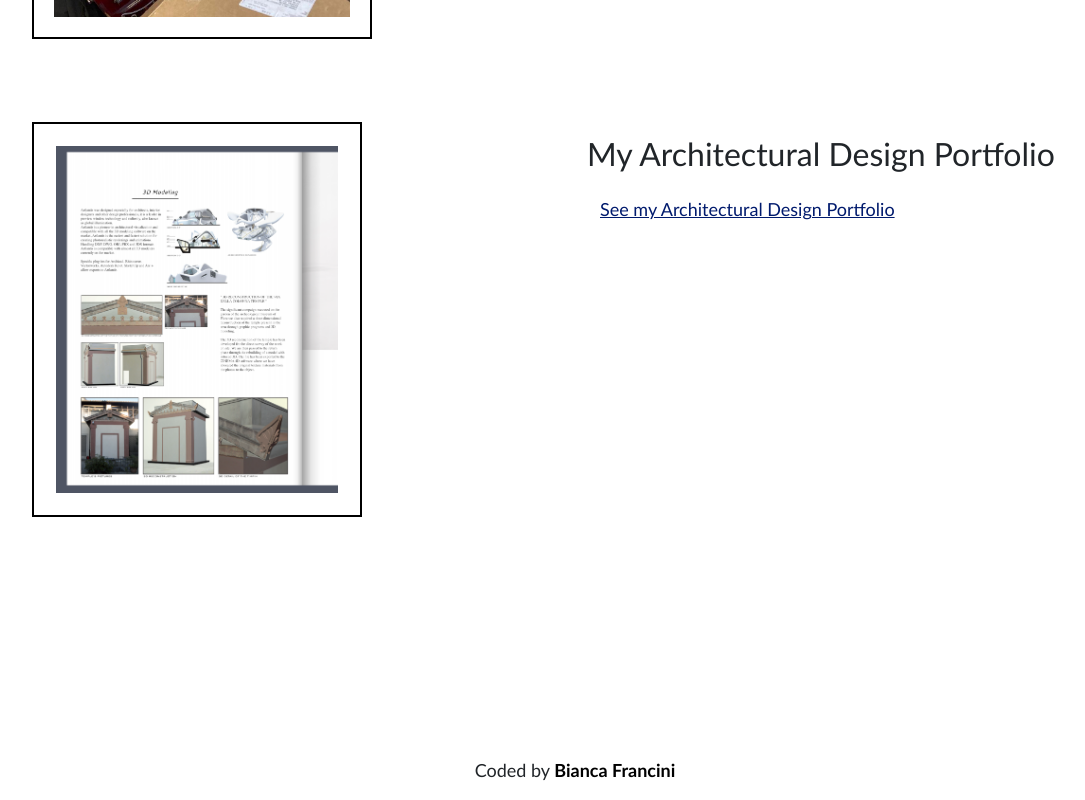
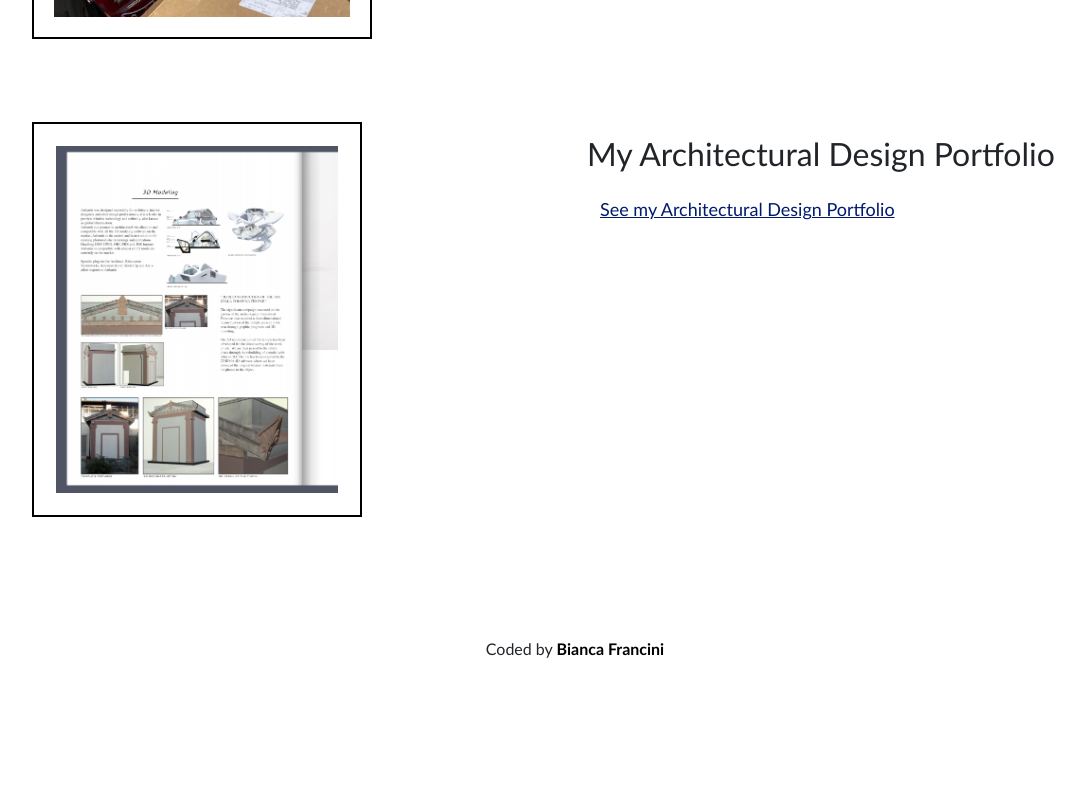
Before and after one commit to biancafrancini/Vanni-CV, a React (Create React App) app in the folder my-cv/: page / in a window 1280 px wide. Shown: the part 1476-2276 px from the top of the page, without its empty margins (65-1150 px from the left). After the commit the page ends 2153 px from the top, so only its background shows below. Built offline with nearby package versions, Linux system fonts and the light colour scheme; a web font is replaced by a local one.

Commit message:
few adjustments

```diff
--- /dev/null
+++ b/my-cv/src/AboutMe.js
@@ -0,0 +1,42 @@
+import React from 'react';
+import AboutPic from './AboutPic.png';
+
+import './App.css';
+
+
+export default function AboutMe() {
+    return (
+        <div className="sections">
+<div className="container" id="homepage-sections">
+      <div className="row abstract">
+        <div className="col-6 mt-5 mb-5 img-about-me">
+        <img src={AboutPic} className="About-picture" alt="img" />
+        </div>
+        <div className="col-6 mt-4 introducing-myself">
+          <h2 className="aboutTitle mt-5">About me</h2>
+          <p className="text-myself">
+          Very good command of many digital IT platforms and excellent customer score satisfaction. My key career achievements to date have included English, Spanish language levels certifications; - Bulgarian and French no certificate only basic skills - and hygienic security on work places qualifications. I want to include here even my Bachelor and Master Degree of five years in Architecture at the University of Florence, in Italy. I have strong written and spoken English language skills gained through high and university scholar course plus extra scholar courses and direct experience in England for one month as well as mother-tongue competency in Italian.
+          </p>
+        </div>
+        <div className="col-6 mt-5 img-my-projects">
+       <p></p>
+        </div>
+        <div
+          className="col-6 mt-5 introducing-projects">
+          <h2 className="EducationTitle mt-5"> My Education </h2>
+          <p className="text-Education">
+          </p>
+        </div>
+        <div className="col-6  mt-5">
+          <h2 className="WorkExperienceTitle mt-5">My work experience</h2>
+          <p className="text-WorkExperience">
+        Work Experience here...
+          </p>
+        </div>
+        <div className="col-6 mt-5">
+        </div>
+        </div>
+        </div>
+        </div>
+    );
+}
--- a/my-cv/src/App.css
+++ b/my-cv/src/App.css
@@ -1,4 +1,4 @@
-.App {
+.Homepage{
   text-align: center;
   font-family:'Gill Sans', 'Gill Sans MT', Calibri, 'Trebuchet MS', sans-serif;
 }
@@ -17,7 +17,7 @@
   font-size:20px;
 }
 
-.App-footer{
+.HomePage-footer{
   margin-top: 120px;
   font-size: 18px;
 }
--- a/my-cv/src/App.js
+++ b/my-cv/src/App.js
@@ -1,5 +1,5 @@
 import React from 'react';
-import CvSections from "./CvSections";
+import Homepage from "./Homepage";
 
 import "bootstrap/dist/css/bootstrap.min.css";
 import './App.css';
@@ -7,23 +7,9 @@ import './App.css';
 function App() {
   return (
     <div className="App">
-      <header className="App-header">
-        <div className="title-container">
-        <h1>
-          Vanni Francini
-        </h1>
-        </div>
-      </header>
-      <div className="containerTwo">
+    <Homepage />
+    </div>
 
-        <CvSections />
-      </div>
-      <footer className="App-footer">
-        <p>
-          Coded by <a className="github-link" href="https://github.com/biancafrancini" target="_blank"> Bianca Francini </a>
-          </p>
-      </footer>
-    </div>
   );
 }
 
--- a/my-cv/src/CvSections.js
+++ b/my-cv/src/CvSections.js
@@ -1,4 +1,5 @@
 import React from 'react';
+import AboutMe from "./AboutMe";
 import AboutPic from './AboutPic.png';
 import SkillsPic from './SkillsPic.jpg';
 import Modelling from './Modelling.png';
@@ -19,7 +20,7 @@ export default function CvSections(){
           Very good command of many digital IT platforms and excellent customer score satisfaction. My key career achievements to date have included English, Spanish language levels certifications; - Bulgarian and French no certificate only basic skills - and hygienic security on work places qualifications. I want to include here even my Bachelor and Master Degree of five years in Architecture at the University of Florence, in Italy. I have strong written and spoken English language skills gained through high and university scholar course plus extra scholar courses and direct experience in England for one month as well as mother-tongue competency in Italian.
           </p>
           <button type="button" class="btn button-learnMore">
-            <a className="aboutme-link" href="#">Learn more</a>
+            <a className="aboutme-link" target="_blank" href="aboutMe">Learn more</a>
           </button>
         </div>
         <div className="col-6 mt-5 img-my-projects">
--- /dev/null
+++ b/my-cv/src/Homepage.js
@@ -0,0 +1,27 @@
+import React from 'react';
+import CvSections from "./CvSections";
+
+import "bootstrap/dist/css/bootstrap.min.css";
+import './App.css';
+
+export default function ContactMe() {
+    return (
+        <div className="Homepage">
+        <header className="Homepage-header">
+          <div className="title-container">
+          <h1>
+            Vanni Francini
+          </h1>
+          </div>
+        </header>
+        <div className="containerTwo">
+          <CvSections />
+        </div>
+        <footer className="Homepage-footer">
+          <p>
+            Coded by <a className="github-link" href="https://github.com/biancafrancini" target="_blank"> Bianca Francini </a>
+            </p>
+        </footer>
+      </div>
+    );
+}
```
Also changed, not shown: my-cv/src/ContactMe.js (added, +7 -0 lines), my-cv/src/MySkills.js (added, +7 -0 lines).
